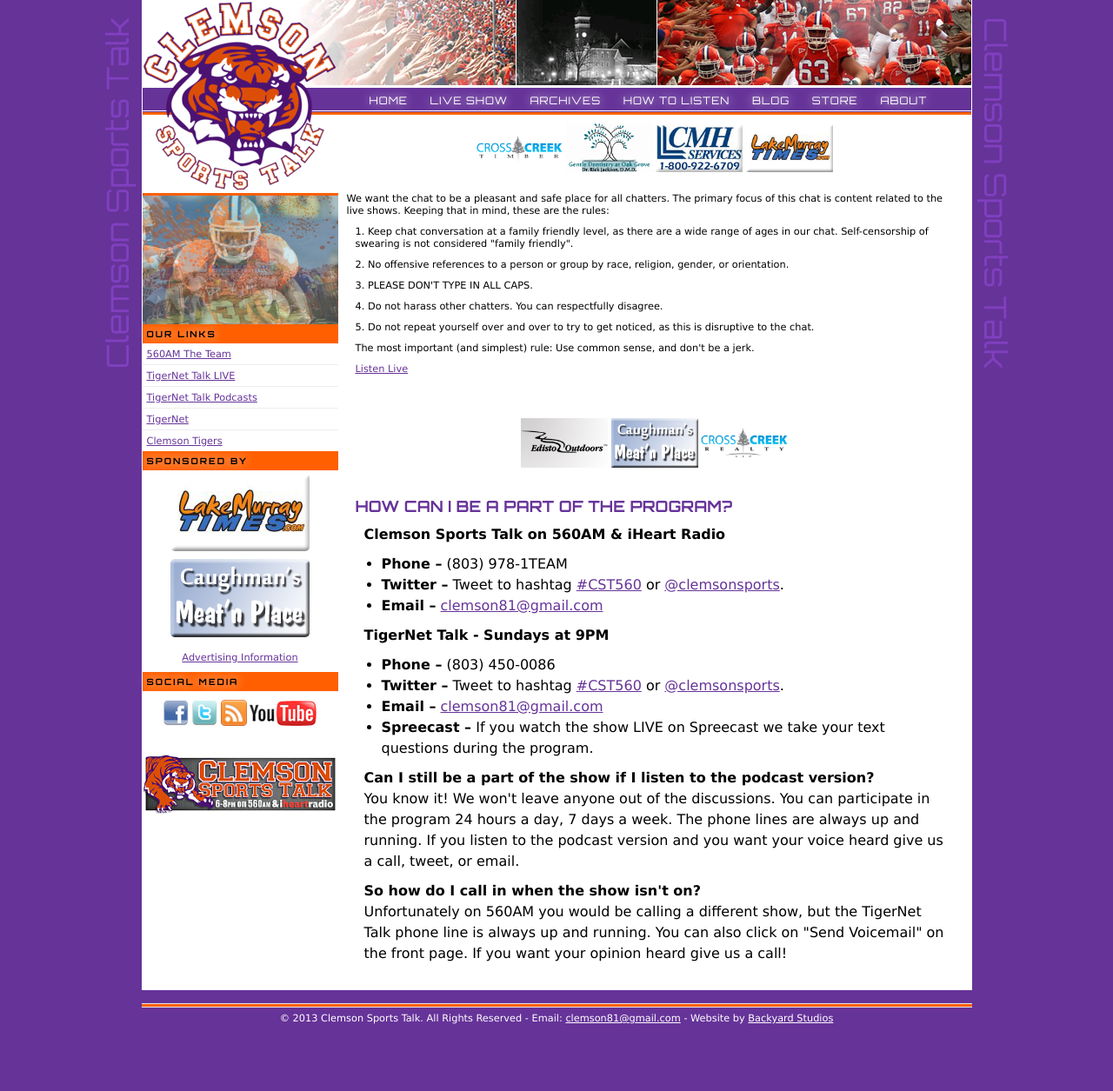
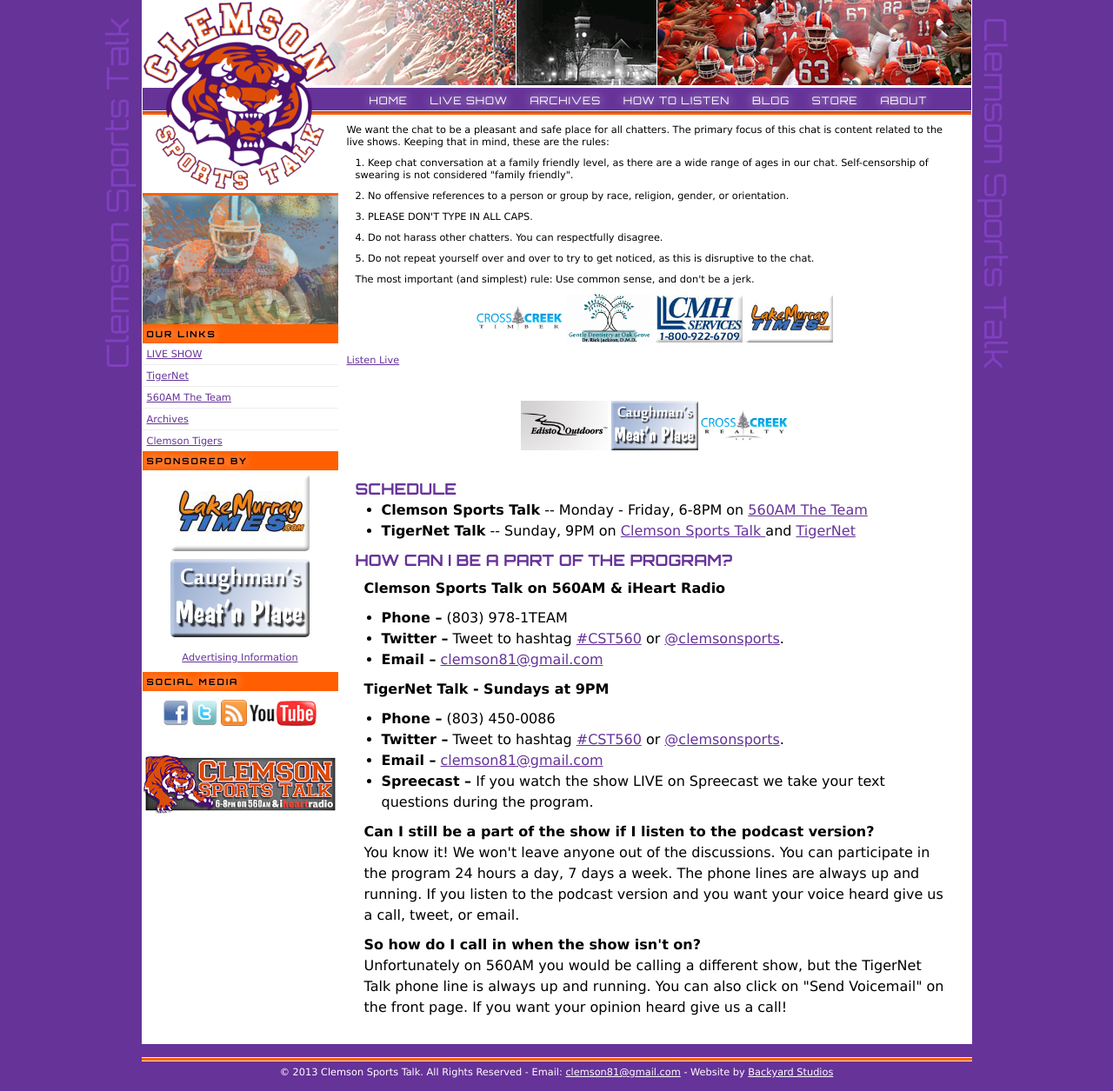
Before and after one commit to clemsonsportstalk/clemsonsportstalk, a Jekyll site: the page built from live/index.html, in a window 1280 px wide. Shown: the whole page at 87% size. Built offline with Jekyll 4.4.1, drawn with Linux system fonts in a browser that asks for light colours; nearby versions of some CDN libraries; Markdown is read by kramdown in place of the engine named in the settings; before the commit the page ends 1193 px from its top, so only the background shows below that.

Commit message:
Our Links Update

```diff
--- a/_layouts/default.html
+++ b/_layouts/default.html
@@ -46,12 +46,11 @@
       </div>
 
       <h2>Our Links</h2>
-      <ul class='shows'>
+      <ul class='shows'> <li><a href='/live/'>LIVE SHOW</a></li>
+	  <li><a href='http://www.tigernet.com' target='_blank'>TigerNet</a></li>
       <li><a href='http://www.560theteam.com/main.html' target='_blank'>560AM The Team</a></li>
-        <li><a href='/live/'>TigerNet Talk LIVE</a></li>
-        <li><a href='/tnt/'>TigerNet Talk Podcasts</a></li>
-        <li><a href='http://www.tigernet.com' target='_blank'>TigerNet</a></li>
-        <li><a href='http://www.clemsontigers.com/' target='_blank'>Clemson Tigers</a></li>
+      <li><a href='/tnt/'>Archives</a></li>
+      <li><a href='http://www.clemsontigers.com/' target='_blank'>Clemson Tigers</a></li>
       </ul>
 
       <h2>Sponsored By</h2>
--- a/live/index.html
+++ b/live/index.html
@@ -1,13 +1,6 @@
 ---
 layout: default
 ---
-<p class='sponsors'>
-  {% for sponsor in site.sponsors.primary %}
-    <a href='{{ sponsor.link }}' title='{{ sponsor.name }}'>
-      <img src='{{ sponsor.img }}' width='100'>
-    </a>
-  {% endfor %}
-</p>
 
 <div class="pam">
 
@@ -20,6 +13,13 @@
 5. Do not repeat yourself over and over to try to get noticed, as this is disruptive to the chat. <p>
 
 The most important (and simplest) rule: Use common sense, and don't be a jerk.<p>
+<p class='sponsors'>
+  {% for sponsor in site.sponsors.primary %}
+    <a href='{{ sponsor.link }}' title='{{ sponsor.name }}'>
+      <img src='{{ sponsor.img }}' width='100'>
+    </a>
+  {% endfor %}
+</p>
 <a href='http://www.iheart.com/live/2069/?autoplay=true' target='_blank'>Listen Live</a>
 </div>
 <div class="pam">
@@ -36,7 +36,17 @@
 <!--<iframe id="spreecast-player" type="text/html" width="100%" height="725" src="http://www.spreecast.com/channels/clemson-sports-talk/embed-large" frameborder="0"></iframe></!-->
 
 <article>
-  <h3>How can I be a part of the program?</h3>
+<h3>Schedule</h3>
+      <ul>
+        <li>
+          <strong>Clemson Sports Talk</strong> -- Monday - Friday, 6-8PM on <a href='http://www.560theteam.com/main.html'>560AM The Team </a>
+        </li>
+        <li>
+          <strong>TigerNet Talk</strong> -- Sunday, 9PM on <a href='http://www.ClemsonSportsTalk.com/live'>Clemson Sports Talk </a> and <a href='http://www.tigernet.com'>TigerNet </a>
+        </li>
+      </ul>
+	  <p>
+    <h3>How can I be a part of the program?</h3>
 
   {% include faq.html %}
 
```
